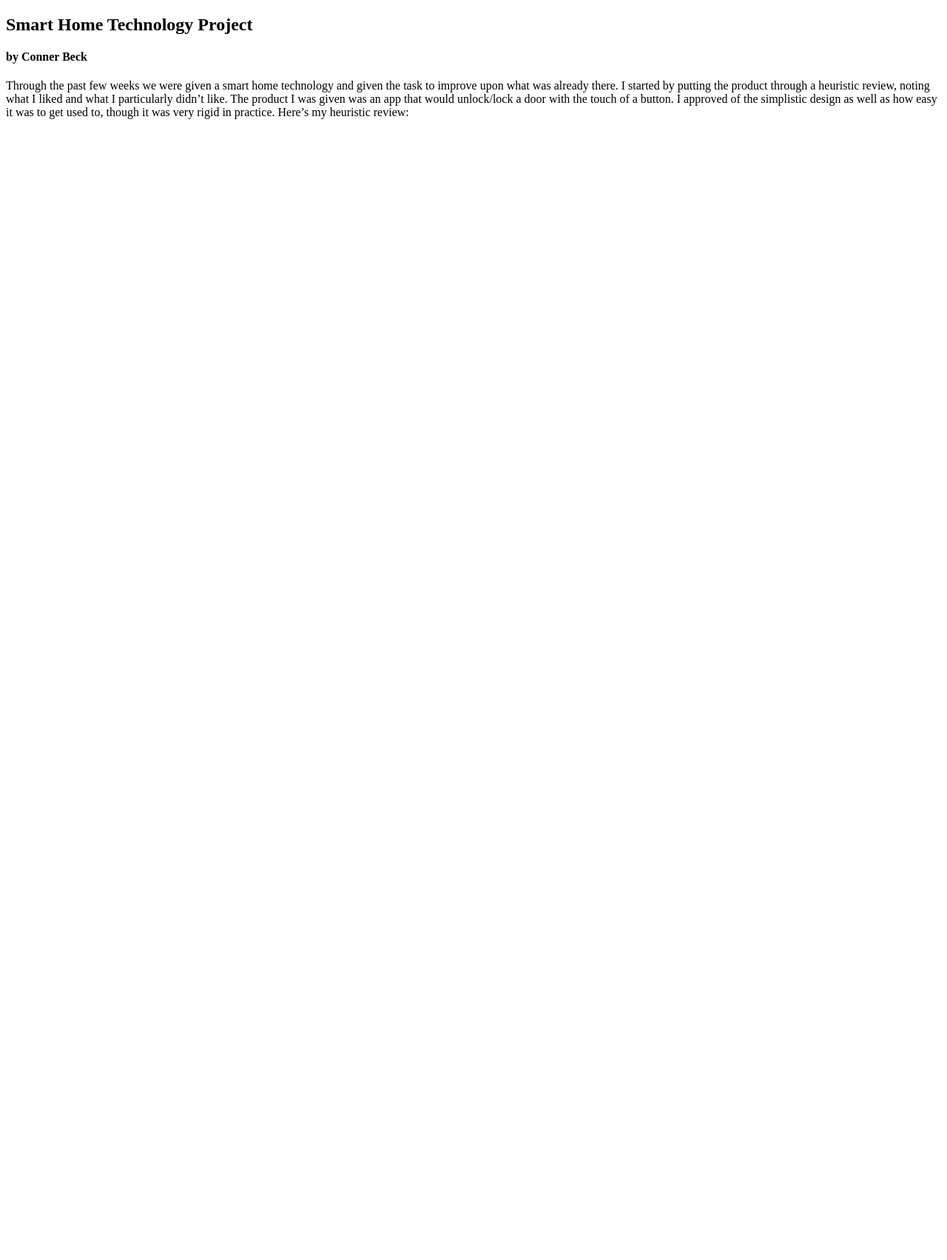
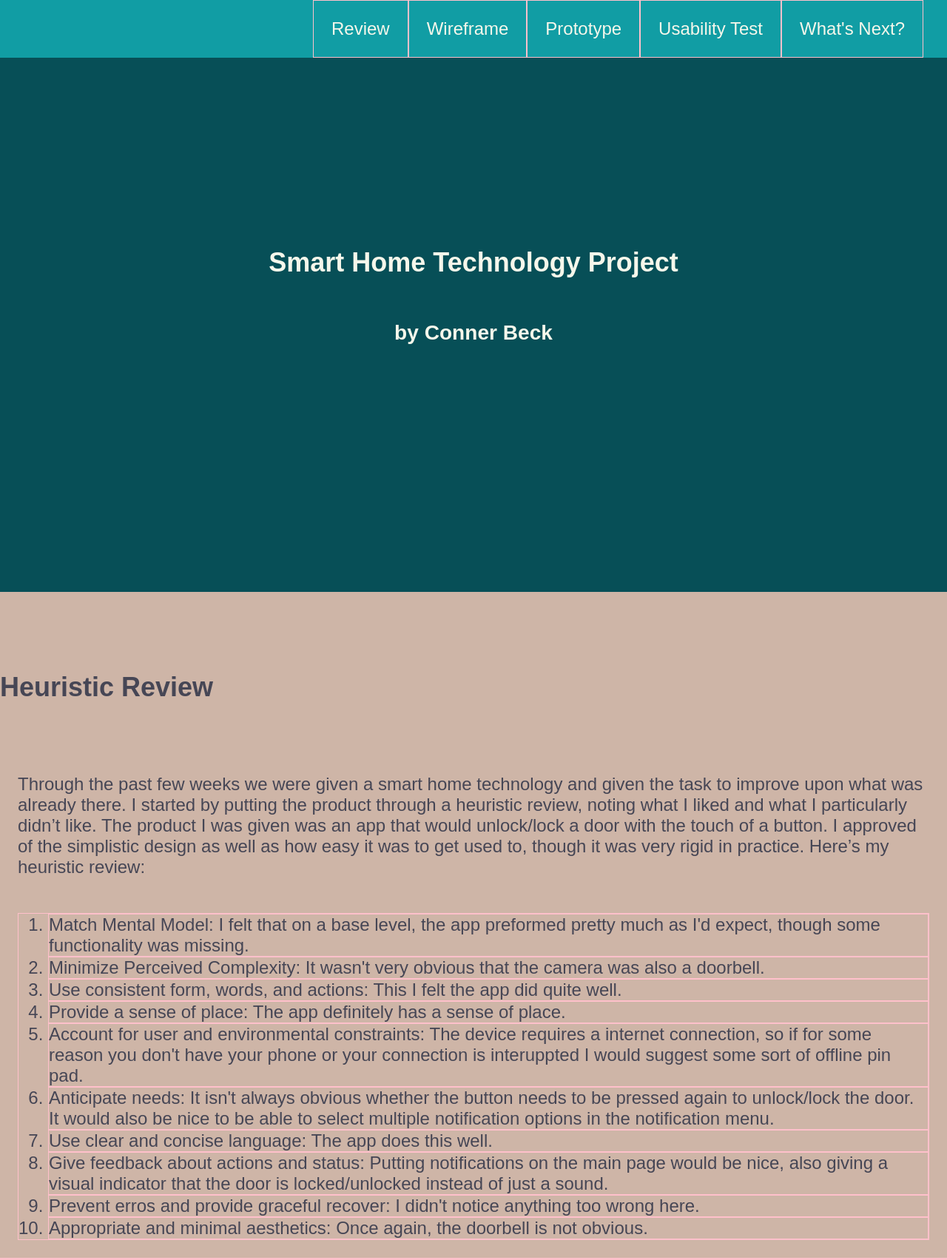
Before and after one commit to cnnrbeck/DGM1240Portfolio, a plain HTML site: page index.html in a window 1280 px wide. Shown: the top 1703 px of the page at 74% size. Before the commit the page ends 800 px from the top, so only its background shows below. Drawn offline with nearby package versions, Linux system fonts and the light colour scheme.

Commit message:
3rd commit

```diff
--- a/index.html
+++ b/index.html
@@ -9,13 +9,69 @@
     <title>Portfolio</title>
 </head>
 <body>
+     <header>
+        <nav id="navbar" class="nav">
+            <ul class="nav-list">
+                <li class="animated bounceInRight"><a href="#introduction">Review</a></li>
+                <li class="animated bounceInRight"><a href="#wireframe">Wireframe</a></li>
+                <li class="animated bounceInRight"><a href="#prototype">Prototype</a></li>
+                <li class="animated bounceInRight"><a href="#test">Usability Test</a></li>
+                <li class="animated bounceInRight"><a href="#reflection">What's Next?</a></li>
+            </ul>
+        </nav>
+      </header>
+
     <section id="welcome">
         <h1>Smart Home Technology Project</h1>
-        <h4>by Conner Beck</h4>
+        <h3>by Conner Beck</h3>
     </section>
 
+
     <section id="introduction">
+        <h2>Heuristic Review</h2>
         <p>Through the past few weeks we were given a smart home technology and given the task to improve upon what was already there. I started by putting the product through a heuristic review, noting what I liked and what I particularly didn’t like. The product I was given was an app that would unlock/lock a door with the touch of a button. I approved of the simplistic design as well as how easy it was to get used to, though it was very rigid in practice. Here’s my heuristic review:</p>
+    </section>
+
+    <div id="review">
+        <ol>
+            <li>Match Mental Model: I felt that on a base level, the app preformed pretty much as I'd expect, though some functionality was missing.</li>
+            <li>Minimize Perceived Complexity: It wasn't very obvious that the camera was also a doorbell.</li>
+            <li>Use consistent form, words, and actions: This I felt the app did quite well.</li>
+            <li>Provide a sense of place: The app definitely has a sense of place.</li>
+            <li>Account for user and environmental constraints: The device requires a internet connection, so if for some reason you don't have your phone or your connection is interuppted I would suggest some sort of offline pin pad.</li>
+            <li>Anticipate needs: It isn't always obvious whether the button needs to be pressed again to unlock/lock the door. It would also be nice to be able to select multiple notification options in the notification menu.</li>
+            <li>Use clear and concise language: The app does this well.</li>
+            <li>Give feedback about actions and status: Putting notifications on the main page would be nice, also giving a visual indicator that the door is locked/unlocked instead of just a sound.</li>
+            <li>Prevent erros and provide graceful recover: I didn't notice anything too wrong here.</li>
+            <li>Appropriate and minimal aesthetics: Once again, the doorbell is not obvious.</li>
+        </ol>
+    </div>
+    <section id="wireframe">
+        <p>After my review I made some brief wireframes with the intention of getting my first designs on paper. Here is what I ended up with:</p>
+        <img class="wireframe" src="img/wireframe1.png"/>
+        <img class="wireframe" src="img/wireframe2.png"/>
+        <img class="wireframe" src="img/wireframe3.png"/>
+        <p>I do regret not going further with these, but with my basic ideas on paper and with some ideas I bounced off my classmates I felt ready for the next stage.</p>
+    </section>
+
+    <section id="prototype">
+        <p>My wireframes were very basic but with them I was able to move on to the next stage, making a mid/high fidelity prototype. I realized that with my prototype it wasn’t very easy to show all the hardware issues I had with the product, so I focused on organizing the camera data in the app. This led to a complete redesign of the app itself which wasn’t planned but as I thought of more features to add, it became necessary. After all was said and done, this is what I came up with:</p>
+        <img class="prototype" src="img/HighFedelityPrototype.png" />
+    </section>
+    <section id="test">
+        <p>Though not perfect, I felt it was a massive step in the right direction. The next step was to create a usability test to weed out any issues my first prototype might have. I came up with a fairly simple set of instructions in different scenarios that I thought captured what a user would experience in real life. Here’s my usability test:</p>
+        <img class="test" src="img/Pin Pad Usability Test Plan_Page_1.png">
+        <img class="test" src="img/Pin Pad Usability Test Plan_Page_2.png">
+        <p>The results of my test were pretty much what I expected. What I didn’t expect was that my usability test was too simplistic and too narrow. I had only tested for initial set up and not for any of the more complicated features I added in my prototype.
+                I got questions about some of the tabs and features that I completely neglected. For example, I was asked a couple of times by my test participants after the test was over why I had decided to add the ability to switch doors in the account tab rather than on the home screen. I didn’t really have a good answer for this, but as I was taking a closer look at my prototype I realized that there were other things I had added that didn’t make a ton of sense from a usability perspective.
+                The settings button and the account button really didn’t need to be two seperate buttons, for example. Also, why did I even add a contacts setting? I quickly realized that perhaps just adding features on the fly as I was creating my prototype wasn’t such a good idea after all. This made me really appreciate what wireframing is for. Had I taken a bit longer on my wireframes and planned out how exactly I wanted my features to work, I wouldn’t have wasted so much work on a sub optimal prototype.
+                </p>
+    </section>
+    <section id="reflection">
+        <p>The next step that I would suggest is to go back to the wireframes and really plan out what I want to accomplish with the app as a whole rather than what few features I want to add. Specifically where I want the features to go rather than what features I want.
+
+                If I were to go back and start over I would make sure to spend longer on the wireframing stage, as well as to write a better, and broader usability test. The only reason I felt that my usability test was helpful as a whole was that the participants asked me good questions about my design choices. Had they not, I might still be in the dark about some of the issues with my design
+                </p>
     </section>
 
 </body>
--- a/style.css
+++ b/style.css
@@ -0,0 +1,113 @@
+body{
+    background-color: pink;
+    margin: 0;
+    font-family: 'Thoma', sans-serif;
+    font-size: 1.5rem;
+    margin: 0px;
+}
+
+.nav{
+    display: flex;
+    justify-content: flex-end;
+    position: fixed;
+    width: 100%;
+    background-color: #119Da4;
+    color: #F6F7EB;
+    top: 0;
+    left: 0;
+    z-index: 1;
+  }
+
+
+  a{
+    color:#F6F7EB;
+  }
+
+  a:visited{
+    color: #F6F7EB;
+  }
+
+
+  .nav-list{
+    display: flex;
+    margin: 0 2rem 0 0;
+    list-style: none;
+  }
+
+  .nav-list a{
+    display: block;
+    padding: 1em;
+    text-decoration: none;
+  }
+
+  .nav-list a:hover {
+    background: #464655;
+  }
+
+
+
+#welcome{
+    display: flex;
+    flex-direction: column;
+    align-items: center;
+    justify-content: center;
+    background-color: #074F57;
+    color: #F6F7EB;
+    height: 100vh;
+    width: 100%;
+}
+
+
+
+#welcome h1{
+    margin-top: 0;
+}
+
+#welcome h3 {
+    margin-bottom:0;
+}
+
+#introduction p{
+    background-color: #CEB5A7;
+    color: #464655;
+    margin: 0px;
+    padding-top: 4em;
+    padding-left: 1em;
+    padding-right: 1em;
+    padding-bottom: 1em;
+    display: flex;
+    justify-content: center;
+    text-align: left;
+}
+#introduction h2{
+    background-color: #CEB5A7;
+    color: #464655;
+    padding-top: 3em;
+    margin:0;
+}
+
+#review{
+    background-color: #CEB5A7;
+    color: #464655;
+    margin: 0px;
+    padding-left: 1em;
+    padding-right: 1em;
+    padding-bottom: em;
+    display: flex;
+    justify-content: center;
+    text-align: left;
+}
+#review ol, li{
+    border: 1px solid pink;
+}
+
+
+.wireframe{
+    max-width:350px;
+}
+.prototype{
+    max-width: 700px;
+}
+.test{
+    max-width:900px;
+}
```
Also changed, not shown: img/Pin Pad Usability Test Plan_Page_1.png (added), img/Pin Pad Usability Test Plan_Page_2.png (added), 4 other files.
